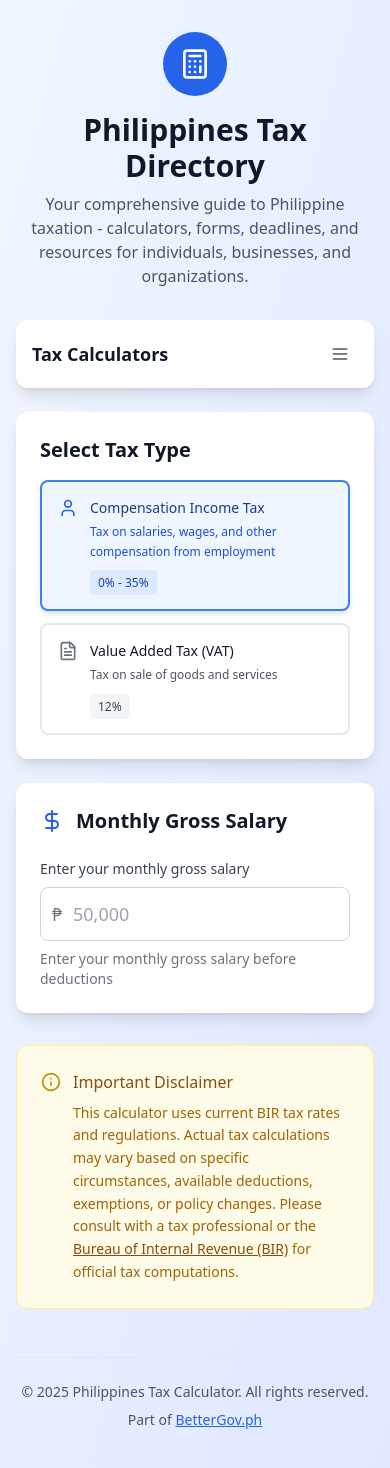
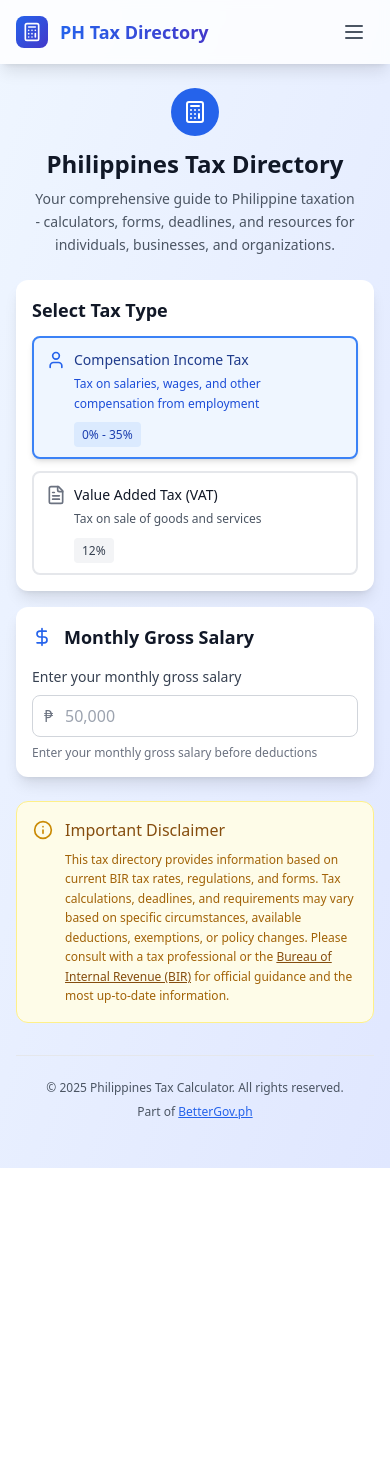
Before and after one commit to EstopaceMA/ph-tax-calculator, a React (Vite) app: page /faqs in a window 390 px wide. Shown: the top 1468 px of the page. After the commit the page ends 1168 px from the top, so only its background shows below. Built offline with nearby package versions, Linux system fonts and the light colour scheme.

Commit message:
feat: improve navigation and responsiveness

```diff
--- a/src/App.tsx
+++ b/src/App.tsx
@@ -1,8 +1,8 @@
 import React from 'react';
-import TaxCalculator from './components/TaxCalculator';
+import TaxDirectory from './components/TaxDirectory';
 
 function App() {
-  return <TaxCalculator />;
+  return <TaxDirectory />;
 }
 
 export default App;
--- a/src/components/CompensationTaxCalculator.tsx
+++ b/src/components/CompensationTaxCalculator.tsx
@@ -32,12 +32,12 @@ const CompensationTaxCalculator: React.FC = () => {
 
   return (
     <>
-      <div className="grid gap-6 lg:grid-cols-2">
+      <div className="grid gap-4 sm:gap-6 lg:grid-cols-2">
         {/* Input Section */}
-        <div className="bg-white rounded-xl shadow-lg p-6">
-          <div className="flex items-center gap-3 mb-6">
-            <DollarSign className="w-6 h-6 text-blue-600" />
-            <h2 className="text-xl font-semibold text-gray-900">Monthly Gross Salary</h2>
+        <div className="bg-white rounded-xl shadow-lg p-4 sm:p-6">
+          <div className="flex items-center gap-3 mb-4 sm:mb-6">
+            <DollarSign className="w-5 h-5 sm:w-6 sm:h-6 text-blue-600" />
+            <h2 className="text-lg sm:text-xl font-semibold text-gray-900">Monthly Gross Salary</h2>
           </div>
 
           <div className="space-y-4">
@@ -46,7 +46,7 @@ const CompensationTaxCalculator: React.FC = () => {
                 Enter your monthly gross salary
               </label>
               <div className="relative">
-                <span className="absolute left-3 top-1/2 transform -translate-y-1/2 text-gray-500 text-lg">
+                <span className="absolute left-3 top-1/2 transform -translate-y-1/2 text-gray-500 text-base sm:text-lg">
                   ₱
                 </span>
                 <input
@@ -55,19 +55,19 @@ const CompensationTaxCalculator: React.FC = () => {
                   value={salary}
                   onChange={handleSalaryChange}
                   placeholder="50,000"
-                  className="w-full pl-8 pr-4 py-3 border border-gray-300 rounded-lg focus:ring-2 focus:ring-blue-500 focus:border-blue-500 text-lg transition-colors"
+                  className="w-full pl-8 pr-4 py-2 sm:py-3 border border-gray-300 rounded-lg focus:ring-2 focus:ring-blue-500 focus:border-blue-500 text-base sm:text-lg transition-colors"
                 />
               </div>
-              <p className="mt-2 text-sm text-gray-500">
+              <p className="mt-2 text-xs sm:text-sm text-gray-500">
                 Enter your monthly gross salary before deductions
               </p>
             </div>
 
             {calculation && (
-              <div className="bg-blue-50 rounded-lg p-4">
-                <h3 className="font-medium text-blue-900 mb-2">Tax Bracket</h3>
-                <p className="text-blue-700">{calculation.taxBracket}</p>
-                <p className="text-sm text-blue-600 mt-1">
+              <div className="bg-blue-50 rounded-lg p-3 sm:p-4">
+                <h3 className="font-medium text-blue-900 mb-2 text-sm sm:text-base">Tax Bracket</h3>
+                <p className="text-blue-700 text-sm sm:text-base">{calculation.taxBracket}</p>
+                <p className="text-xs sm:text-sm text-blue-600 mt-1">
                   Annual Taxable Income: {formatCurrency(calculation.annualTaxableIncome)}
                 </p>
               </div>
@@ -77,56 +77,56 @@ const CompensationTaxCalculator: React.FC = () => {
 
         {/* Results Section */}
         {calculation && (
-          <div className="bg-white rounded-xl shadow-lg p-6">
-            <div className="flex items-center gap-3 mb-6">
-              <FileText className="w-6 h-6 text-green-600" />
-              <h2 className="text-xl font-semibold text-gray-900">Calculation Results</h2>
+          <div className="bg-white rounded-xl shadow-lg p-4 sm:p-6">
+            <div className="flex items-center gap-3 mb-4 sm:mb-6">
+              <FileText className="w-5 h-5 sm:w-6 sm:h-6 text-green-600" />
+              <h2 className="text-lg sm:text-xl font-semibold text-gray-900">Calculation Results</h2>
             </div>
 
             <div className="space-y-4">
               <div className="flex justify-between items-center py-2">
-                <span className="text-gray-600">Gross Monthly Salary</span>
-                <span className="font-medium text-gray-900">{formatCurrency(calculation.grossSalary)}</span>
+                <span className="text-sm sm:text-base text-gray-600">Gross Monthly Salary</span>
+                <span className="font-medium text-gray-900 text-sm sm:text-base">{formatCurrency(calculation.grossSalary)}</span>
               </div>
 
               <div className="border-t pt-3">
-                <h3 className="font-medium text-gray-700 mb-2 flex items-center gap-2">
+                <h3 className="font-medium text-gray-700 mb-2 flex items-center gap-2 text-sm sm:text-base">
                   <TrendingDown className="w-4 h-4 text-red-500" />
                   Monthly Deductions
                 </h3>
 
-                <div className="space-y-2 ml-6">
-                  <div className="flex justify-between items-center text-sm">
-                    <span className="text-gray-600">SSS Contribution (5.0%)</span>
-                    <span className="text-red-600">-{formatCurrency(calculation.sssContribution)}</span>
+                <div className="space-y-2 ml-4 sm:ml-6">
+                  <div className="flex justify-between items-center text-xs sm:text-sm">
+                    <span className="text-gray-600 pr-2">SSS Contribution (5.0%)</span>
+                    <span className="text-red-600 text-right">-{formatCurrency(calculation.sssContribution)}</span>
                   </div>
-                  <div className="flex justify-between items-center text-sm">
-                    <span className="text-gray-600">PhilHealth (2.5%)</span>
-                    <span className="text-red-600">-{formatCurrency(calculation.philHealthContribution)}</span>
+                  <div className="flex justify-between items-center text-xs sm:text-sm">
+                    <span className="text-gray-600 pr-2">PhilHealth (2.5%)</span>
+                    <span className="text-red-600 text-right">-{formatCurrency(calculation.philHealthContribution)}</span>
                   </div>
-                  <div className="flex justify-between items-center text-sm">
-                    <span className="text-gray-600">Pag-IBIG</span>
-                    <span className="text-red-600">-{formatCurrency(calculation.pagibigContribution)}</span>
+                  <div className="flex justify-between items-center text-xs sm:text-sm">
+                    <span className="text-gray-600 pr-2">Pag-IBIG</span>
+                    <span className="text-red-600 text-right">-{formatCurrency(calculation.pagibigContribution)}</span>
                   </div>
-                  <div className="flex justify-between items-center text-sm">
-                    <span className="text-gray-600">Income Tax</span>
-                    <span className="text-red-600">-{formatCurrency(calculation.monthlyTax)}</span>
+                  <div className="flex justify-between items-center text-xs sm:text-sm">
+                    <span className="text-gray-600 pr-2">Income Tax</span>
+                    <span className="text-red-600 text-right">-{formatCurrency(calculation.monthlyTax)}</span>
                   </div>
                 </div>
 
                 <div className="flex justify-between items-center py-2 mt-3 border-t">
-                  <span className="text-gray-600">Total Deductions</span>
-                  <span className="font-medium text-red-600">-{formatCurrency(calculation.totalContributions + calculation.monthlyTax)}</span>
+                  <span className="text-sm sm:text-base text-gray-600">Total Deductions</span>
+                  <span className="font-medium text-red-600 text-sm sm:text-base">-{formatCurrency(calculation.totalContributions + calculation.monthlyTax)}</span>
                 </div>
               </div>
 
               <div className="border-t pt-3">
                 <div className="flex justify-between items-center py-2">
-                  <span className="text-lg font-semibold text-gray-900 flex items-center gap-2">
-                    <TrendingUp className="w-5 h-5 text-green-500" />
-                    Net Monthly Salary
+                  <span className="text-base sm:text-lg font-semibold text-gray-900 flex items-center gap-2">
+                    <TrendingUp className="w-4 h-4 sm:w-5 sm:h-5 text-green-500" />
+                    <span className="pr-2">Net Monthly Salary</span>
                   </span>
-                  <span className="text-xl font-bold text-green-600">{formatCurrency(calculation.netSalary)}</span>
+                  <span className="text-lg sm:text-xl font-bold text-green-600">{formatCurrency(calculation.netSalary)}</span>
                 </div>
               </div>
             </div>
@@ -136,20 +136,20 @@ const CompensationTaxCalculator: React.FC = () => {
 
       {/* Additional Information */}
       {calculation && (
-        <div className="mt-8 bg-white rounded-xl shadow-lg p-6">
-          <h3 className="text-lg font-semibold text-gray-900 mb-4">Annual Summary</h3>
-          <div className="grid md:grid-cols-3 gap-4">
-            <div className="text-center p-4 bg-blue-50 rounded-lg">
-              <p className="text-sm text-blue-600 font-medium">Gross Annual Salary</p>
-              <p className="text-xl font-bold text-blue-900">{formatCurrency(calculation.annualSalary)}</p>
+        <div className="mt-6 sm:mt-8 bg-white rounded-xl shadow-lg p-4 sm:p-6">
+          <h3 className="text-base sm:text-lg font-semibold text-gray-900 mb-3 sm:mb-4">Annual Summary</h3>
+          <div className="grid grid-cols-1 sm:grid-cols-3 gap-3 sm:gap-4">
+            <div className="text-center p-3 sm:p-4 bg-blue-50 rounded-lg">
+              <p className="text-xs sm:text-sm text-blue-600 font-medium">Gross Annual Salary</p>
+              <p className="text-lg sm:text-xl font-bold text-blue-900 mt-1">{formatCurrency(calculation.annualSalary)}</p>
             </div>
-            <div className="text-center p-4 bg-red-50 rounded-lg">
-              <p className="text-sm text-red-600 font-medium">Annual Tax</p>
-              <p className="text-xl font-bold text-red-900">{formatCurrency(calculation.annualTax)}</p>
+            <div className="text-center p-3 sm:p-4 bg-red-50 rounded-lg">
+              <p className="text-xs sm:text-sm text-red-600 font-medium">Annual Tax</p>
+              <p className="text-lg sm:text-xl font-bold text-red-900 mt-1">{formatCurrency(calculation.annualTax)}</p>
             </div>
-            <div className="text-center p-4 bg-green-50 rounded-lg">
-              <p className="text-sm text-green-600 font-medium">Net Annual Salary</p>
-              <p className="text-xl font-bold text-green-900">{formatCurrency(calculation.netSalary * 12)}</p>
+            <div className="text-center p-3 sm:p-4 bg-green-50 rounded-lg">
+              <p className="text-xs sm:text-sm text-green-600 font-medium">Net Annual Salary</p>
+              <p className="text-lg sm:text-xl font-bold text-green-900 mt-1">{formatCurrency(calculation.netSalary * 12)}</p>
             </div>
           </div>
         </div>
--- a/src/components/Navigation.tsx
+++ b/src/components/Navigation.tsx
@@ -48,14 +48,40 @@ const navigationItems: { id: DirectorySection; name: string; icon: any; descript
 
 const Navigation: React.FC<NavigationProps> = ({ activeSection, onSectionChange }) => {
   const [isMobileMenuOpen, setIsMobileMenuOpen] = React.useState(false);
+  const [scrolled, setScrolled] = React.useState(false);
+
+  React.useEffect(() => {
+    const handleScroll = () => {
+      const isScrolled = window.scrollY > 100;
+      setScrolled(isScrolled);
+    };
+
+    window.addEventListener('scroll', handleScroll);
+    return () => window.removeEventListener('scroll', handleScroll);
+  }, []);
 
   return (
     <>
+      {/* Modern Sticky Navigation */}
+      <nav className={`fixed top-0 left-0 right-0 z-50 transition-all duration-300 ${scrolled
+          ? 'bg-white/95 backdrop-blur-lg shadow-xl border-b border-gray-200/50'
+          : 'bg-white/80 backdrop-blur-sm shadow-lg'
+        }`}>
+        <div className="max-w-7xl mx-auto px-4 sm:px-6 lg:px-8">
           {/* Desktop Navigation */}
-      <nav className="hidden lg:block bg-white rounded-xl shadow-lg mb-6 sticky top-4 z-10">
-        <div className="px-6 py-4">
-          <div className="flex items-center justify-between">
-            <div className="flex items-center space-x-8">
+          <div className="hidden lg:flex items-center justify-between h-16">
+            {/* Logo/Brand */}
+            <div className="flex items-center gap-3">
+              <div className="w-8 h-8 bg-gradient-to-br from-blue-600 to-indigo-700 rounded-lg flex items-center justify-center">
+                <Calculator className="w-5 h-5 text-white" />
+              </div>
+              <span className="text-xl font-bold bg-gradient-to-r from-blue-600 to-indigo-700 bg-clip-text text-transparent">
+                PH Tax Directory
+              </span>
+            </div>
+
+            {/* Navigation Items */}
+            <div className="flex items-center space-x-1">
               {navigationItems.map((item) => {
                 const Icon = item.icon;
                 const isActive = activeSection === item.id;
@@ -64,44 +90,52 @@ const Navigation: React.FC<NavigationProps> = ({ activeSection, onSectionChange
                   <button
                     key={item.id}
                     onClick={() => onSectionChange(item.id)}
-                    className={`flex items-center gap-2 px-4 py-2 rounded-lg transition-all duration-200 text-sm font-medium group ${
-                      isActive
-                        ? 'bg-blue-600 text-white shadow-md'
-                        : 'text-gray-600 hover:bg-blue-50 hover:text-blue-600'
+                    className={`relative flex items-center gap-1.5 px-3 py-2 rounded-lg transition-all duration-200 text-sm font-medium group ${isActive
+                        ? 'text-blue-600 bg-blue-50/80'
+                        : 'text-gray-600 hover:text-blue-600 hover:bg-blue-50/50'
                       }`}
                     title={item.description}
                   >
-                    <Icon className="w-4 h-4" />
-                    <span>{item.name}</span>
+                    <Icon className="w-4 h-4 flex-shrink-0" />
+                    <span className="hidden 2xl:inline whitespace-nowrap">{item.name}</span>
+                    <span className="hidden lg:inline 2xl:hidden whitespace-nowrap">{item.name.split(' ')[0]}</span>
+                    {isActive && (
+                      <div className="absolute bottom-0 left-1/2 transform -translate-x-1/2 w-6 h-0.5 bg-gradient-to-r from-blue-600 to-indigo-600 rounded-full" />
+                    )}
                   </button>
                 );
               })}
             </div>
           </div>
-        </div>
-      </nav>
 
           {/* Mobile Navigation */}
-      <div className="lg:hidden mb-6">
+          <div className="lg:hidden">
+            <div className="flex items-center justify-between h-16">
+              {/* Mobile Logo/Brand */}
+              <div className="flex items-center gap-3">
+                <div className="w-8 h-8 bg-gradient-to-br from-blue-600 to-indigo-700 rounded-lg flex items-center justify-center">
+                  <Calculator className="w-5 h-5 text-white" />
+                </div>
+                <span className="text-lg font-bold bg-gradient-to-r from-blue-600 to-indigo-700 bg-clip-text text-transparent">
+                  PH Tax Directory
+                </span>
+              </div>
+
               {/* Mobile Menu Button */}
-        <div className="bg-white rounded-xl shadow-lg p-4">
-          <div className="flex items-center justify-between">
-            <h3 className="text-lg font-semibold text-gray-900">
-              {navigationItems.find(item => item.id === activeSection)?.name}
-            </h3>
               <button
                 onClick={() => setIsMobileMenuOpen(!isMobileMenuOpen)}
-              className="p-2 text-gray-600 hover:text-gray-900 hover:bg-gray-100 rounded-lg transition-colors"
+                className="p-2 text-gray-600 hover:text-gray-900 hover:bg-gray-100/50 rounded-lg transition-all duration-200"
               >
-              {isMobileMenuOpen ? <X className="w-5 h-5" /> : <Menu className="w-5 h-5" />}
+                {isMobileMenuOpen ? <X className="w-6 h-6" /> : <Menu className="w-6 h-6" />}
               </button>
+            </div>
           </div>
         </div>
 
         {/* Mobile Menu Dropdown */}
         {isMobileMenuOpen && (
-          <div className="mt-2 bg-white rounded-xl shadow-lg overflow-hidden">
-            <div className="py-2">
+          <div className="lg:hidden border-t border-gray-200/50 bg-white/95 backdrop-blur-lg">
+            <div className="max-w-7xl mx-auto px-4 py-3 space-y-1">
               {navigationItems.map((item) => {
                 const Icon = item.icon;
                 const isActive = activeSection === item.id;
@@ -113,16 +147,15 @@ const Navigation: React.FC<NavigationProps> = ({ activeSection, onSectionChange
                       onSectionChange(item.id);
                       setIsMobileMenuOpen(false);
                     }}
-                    className={`w-full flex items-center gap-3 px-4 py-3 text-left transition-colors ${
-                      isActive
-                        ? 'bg-blue-50 text-blue-600 border-r-2 border-blue-600'
-                        : 'text-gray-700 hover:bg-gray-50'
+                    className={`w-full flex items-center gap-3 px-4 py-3 rounded-lg text-left transition-all duration-200 ${isActive
+                        ? 'bg-blue-50 text-blue-600 shadow-sm'
+                        : 'text-gray-700 hover:bg-gray-50/80'
                       }`}
                   >
                     <Icon className="w-5 h-5" />
                     <div>
                       <div className="font-medium">{item.name}</div>
-                      <div className="text-xs text-gray-500">{item.description}</div>
+                      <div className="text-xs text-gray-500 mt-0.5">{item.description}</div>
                     </div>
                   </button>
                 );
@@ -130,7 +163,10 @@ const Navigation: React.FC<NavigationProps> = ({ activeSection, onSectionChange
             </div>
           </div>
         )}
-      </div>
+      </nav>
+
+      {/* Spacer to prevent content from hiding behind fixed nav */}
+      <div className="h-16" />
     </>
   );
 };
--- a/src/components/TaxCalculator.tsx
+++ b/src/components/TaxDirectory.tsx
@@ -12,7 +12,7 @@ import FilingCalendar from './FilingCalendar';
 import TaxRates from './TaxRates';
 import FAQs from './FAQs';
 
-const TaxCalculator: React.FC = () => {
+const TaxDirectory: React.FC = () => {
   const [activeSection, setActiveSection] = useState<DirectorySection>('calculators');
   const [selectedTaxType, setSelectedTaxType] = useState<TaxType>('compensation');
 
@@ -57,46 +57,46 @@ const TaxCalculator: React.FC = () => {
   };
 
   return (
-    <div className="min-h-screen bg-gradient-to-br from-blue-50 to-indigo-100 py-8 px-4">
-      <div className="max-w-4xl mx-auto">
+    <div className="min-h-screen bg-gradient-to-br from-blue-50 to-indigo-100">
+      {/* Navigation */}
+      <Navigation activeSection={activeSection} onSectionChange={setActiveSection} />
+
+      <div className="max-w-4xl mx-auto px-4 sm:px-6 lg:px-8 py-6 sm:py-8">
         {/* Header */}
-        <div className="text-center mb-8">
-          <div className="inline-flex items-center justify-center w-16 h-16 bg-blue-600 text-white rounded-full mb-4">
-            <Calculator className="w-8 h-8" />
+        <div className="text-center mb-6 sm:mb-8">
+          <div className="inline-flex items-center justify-center w-12 h-12 sm:w-16 sm:h-16 bg-blue-600 text-white rounded-full mb-3 sm:mb-4">
+            <Calculator className="w-6 h-6 sm:w-8 sm:h-8" />
           </div>
-          <h1 className="text-3xl font-bold text-gray-900 mb-2">
+          <h1 className="text-2xl sm:text-3xl lg:text-4xl font-bold text-gray-900 mb-2 px-4">
             Philippines Tax Directory
           </h1>
-          <p className="text-gray-600 max-w-2xl mx-auto">
+          <p className="text-sm sm:text-base text-gray-600 max-w-2xl mx-auto px-4 leading-relaxed">
             Your comprehensive guide to Philippine taxation - calculators, forms, deadlines, and resources
             for individuals, businesses, and organizations.
           </p>
         </div>
 
-        {/* Navigation */}
-        <Navigation activeSection={activeSection} onSectionChange={setActiveSection} />
-
         {/* Dynamic Content */}
         {renderContent()}
 
         {/* Disclaimer */}
-        <div className="mt-8 bg-yellow-50 border border-yellow-200 rounded-xl p-6">
+        <div className="mt-6 sm:mt-8 bg-yellow-50 border border-yellow-200 rounded-xl p-4 sm:p-6">
           <div className="flex items-start gap-3">
             <Info className="w-5 h-5 text-yellow-600 mt-0.5 flex-shrink-0" />
             <div>
               <h4 className="font-medium text-yellow-800 mb-2">Important Disclaimer</h4>
-              <p className="text-sm text-yellow-700 leading-relaxed">
-                This calculator uses current BIR tax rates and regulations.
-                Actual tax calculations may vary based on specific circumstances, available deductions, exemptions, or policy changes.
-                Please consult with a tax professional or the <a href="https://www.bir.gov.ph/" target="_blank" rel="noopener noreferrer" className="text-yellow-800 hover:text-yellow-900 underline font-medium">Bureau of Internal Revenue (BIR)</a> for official tax computations.
+              <p className="text-xs sm:text-sm text-yellow-700 leading-relaxed">
+                This tax directory provides information based on current BIR tax rates, regulations, and forms.
+                Tax calculations, deadlines, and requirements may vary based on specific circumstances, available deductions, exemptions, or policy changes.
+                Please consult with a tax professional or the <a href="https://www.bir.gov.ph/" target="_blank" rel="noopener noreferrer" className="text-yellow-800 hover:text-yellow-900 underline font-medium">Bureau of Internal Revenue (BIR)</a> for official guidance and the most up-to-date information.
               </p>
             </div>
           </div>
         </div>
 
         {/* Footer */}
-        <footer className="mt-12 text-center py-6 border-t border-gray-200">
-          <div className="text-sm text-gray-600">
+        <footer className="mt-8 sm:mt-12 text-center py-6 border-t border-gray-200">
+          <div className="text-xs sm:text-sm text-gray-600 px-4">
             <p className="mb-2">© 2025 Philippines Tax Calculator. All rights reserved.</p>
             <p>Part of <a href="https://www.bettergov.ph/" target="_blank" rel="noopener noreferrer" className="text-blue-600 hover:text-blue-800 underline">BetterGov.ph</a></p>
           </div>
@@ -106,4 +106,4 @@ const TaxCalculator: React.FC = () => {
   );
 };
 
-export default TaxCalculator;
+export default TaxDirectory;
--- a/src/components/TaxTypeSelector.tsx
+++ b/src/components/TaxTypeSelector.tsx
@@ -20,29 +20,29 @@ const getIcon = (type: TaxType) => {
 
 const TaxTypeSelector: React.FC<TaxTypeSelectorProps> = ({ selectedType, onTypeChange }) => {
   return (
-    <div className="bg-white rounded-xl shadow-lg p-6 mb-6">
-      <h2 className="text-xl font-semibold text-gray-900 mb-4">Select Tax Type</h2>
-      <div className="grid grid-cols-1 md:grid-cols-2 lg:grid-cols-3 gap-3">
+    <div className="bg-white rounded-xl shadow-lg p-4 sm:p-6 mb-4 sm:mb-6">
+      <h2 className="text-lg sm:text-xl font-semibold text-gray-900 mb-3 sm:mb-4">Select Tax Type</h2>
+      <div className="grid grid-cols-1 sm:grid-cols-2 lg:grid-cols-3 gap-3">
         {TAX_TYPES.map((taxType) => (
           <button
             key={taxType.id}
             onClick={() => onTypeChange(taxType.id)}
-            className={`p-4 rounded-lg border-2 transition-all duration-200 text-left hover:shadow-md ${selectedType === taxType.id
+            className={`p-3 sm:p-4 rounded-lg border-2 transition-all duration-200 text-left hover:shadow-md active:scale-95 ${selectedType === taxType.id
               ? 'border-blue-500 bg-blue-50 shadow-md'
               : 'border-gray-200 hover:border-blue-300'
               }`}
           >
-            <div className="flex items-start gap-3">
+            <div className="flex items-start gap-2 sm:gap-3">
               <div className={`flex-shrink-0 ${selectedType === taxType.id ? 'text-blue-600' : 'text-gray-500'
                 }`}>
                 {getIcon(taxType.id)}
               </div>
               <div className="flex-1 min-w-0">
-                <h3 className={`font-medium text-sm mb-1 ${selectedType === taxType.id ? 'text-blue-900' : 'text-gray-900'
+                <h3 className={`font-medium text-sm sm:text-base mb-1 ${selectedType === taxType.id ? 'text-blue-900' : 'text-gray-900'
                   }`}>
                   {taxType.name}
                 </h3>
-                <p className={`text-xs leading-relaxed ${selectedType === taxType.id ? 'text-blue-700' : 'text-gray-600'
+                <p className={`text-xs sm:text-sm leading-relaxed ${selectedType === taxType.id ? 'text-blue-700' : 'text-gray-600'
                   }`}>
                   {taxType.description}
                 </p>
```
Also changed, not shown: src/components/VATCalculator.tsx (+25 -25 lines). Lines whose indentation alone changed are shown as unchanged.
